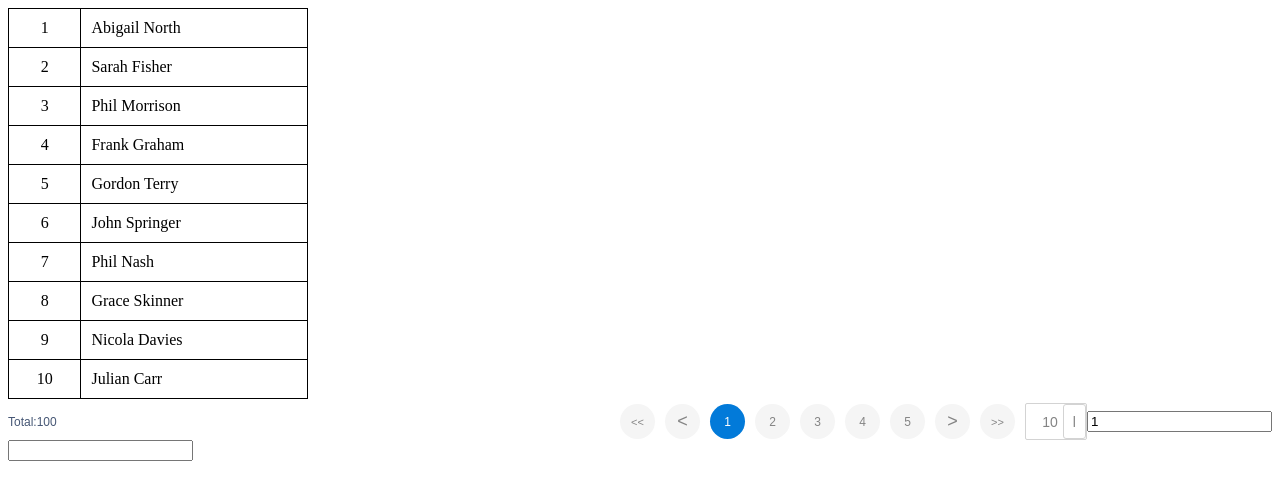
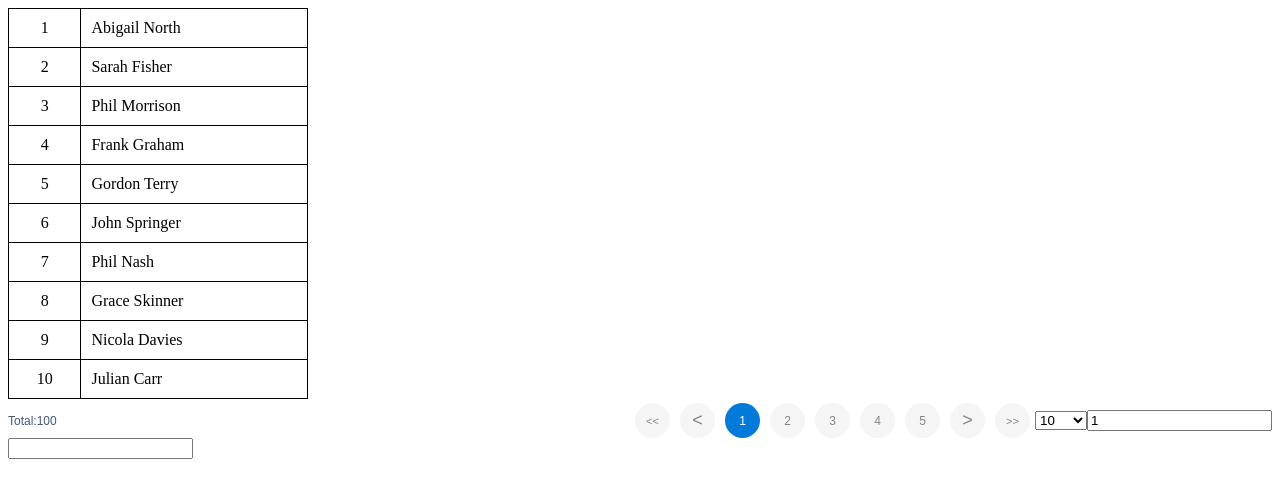
Before and after one commit to snoringarvind/appPagination, an Angular app: page / in a window 1280 px wide. Shown: the top 500 px of the page. Built offline with nearby package versions, Linux system fonts and the light colour scheme.

Commit message:
readme file edit

```diff
--- a/src/app/pagination/pagination.component.css
+++ b/src/app/pagination/pagination.component.css
@@ -73,7 +73,7 @@
 
 /* ----- select page , everything inside select-container class---> */
 
-.select-container {
+/* .select-container {
   border: 1px solid lightgray;
   border-radius: 2px;
   position: relative;
@@ -139,4 +139,4 @@
   align-items: center;
   justify-content: center;
   font-size: 14px;
-}
+} */
--- a/src/app/pagination/pagination.component.html
+++ b/src/app/pagination/pagination.component.html
@@ -32,25 +32,18 @@
     <button (click)="pagination.next()" class="page-right-btn">></button>
     <button (click)="pagination.last()" class="page-forward-btn">>></button>
 
-    <div class="select-container" (click)="setShowSelect()">
-      <div class="page-value-container">
-        <div class="page-value">{{ rulesPerPage }}</div>
-        <div class="expand-btn">l</div>
-      </div>
-      <div *ngIf="showSelect" class="select">
-        <div
-          [attr.data-value]="[i]"
+    <select (click)="pagination.onRulePerPageChange($event)">
+      <option
         *ngFor="let i of selectArr"
-          (click)="pagination.onRulePerPageChange($event)"
+        [value]="[i]"
         [ngClass]="{
           selected: rulesPerPage === i,
           option: 'true'
         }"
       >
         {{ i }}
-        </div>
-      </div>
-    </div>
+      </option>
+    </select>
 
     <div>
       <input
```
Also changed, not shown: 1 other file (tests, documents, lock files or other folders). Lines whose indentation alone changed are shown as unchanged.
